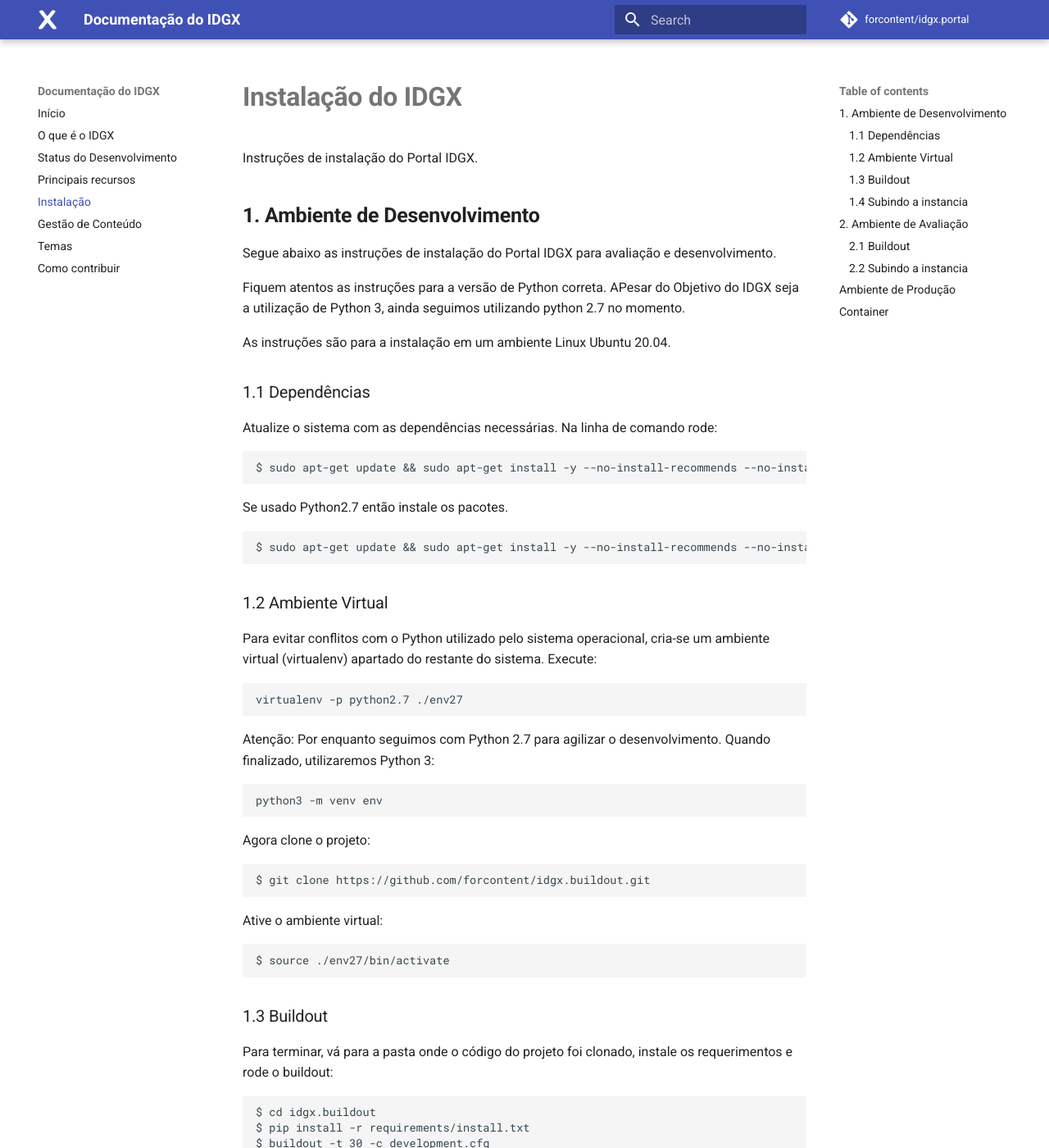
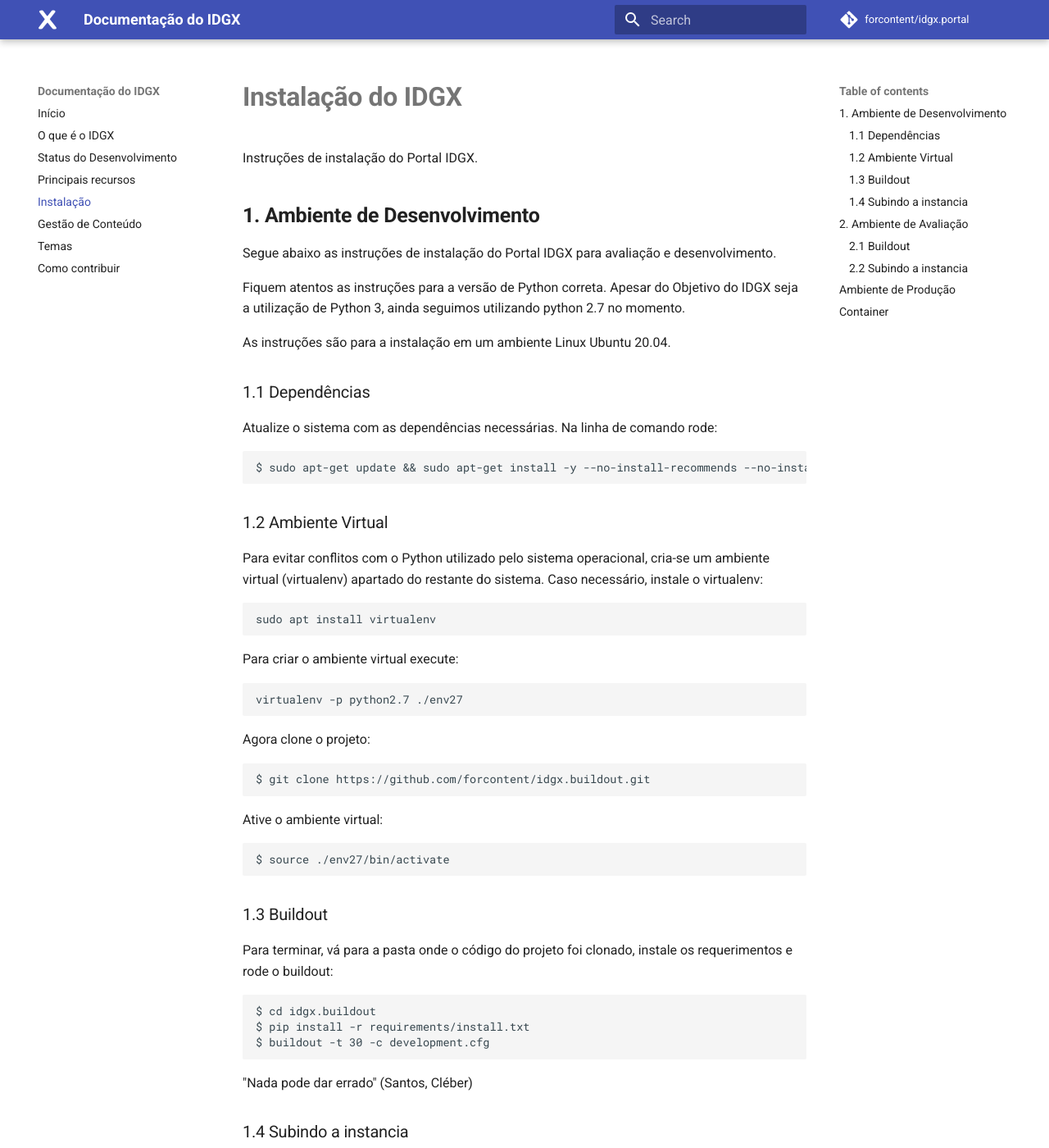
Before and after one commit to forcontent/idgx.buildout, an MkDocs documentation site: the page built from docs/instalacao.md, in a window 1280 px wide and 1400 px high. Shown: the whole window at 82% size. Built offline with MkDocs 1.6.1 and Material for MkDocs 9.7.7, drawn with Linux system fonts in a browser that asks for light colours; comment, search, counter and statistics services are not loaded.

Commit message:
Adiciona a instalação do virtualenv

````diff
--- a/docs/instalacao.md
+++ b/docs/instalacao.md
@@ -5,19 +5,12 @@ Instruções de instalação do Portal IDGX.
 ## 1. Ambiente de Desenvolvimento
 Segue abaixo as instruções de instalação do Portal IDGX para avaliação e desenvolvimento.
 
-Fiquem atentos as instruções para a versão de Python correta. APesar do Objetivo do IDGX seja a utilização de Python 3, ainda seguimos utilizando python 2.7 no momento.
+Fiquem atentos as instruções para a versão de Python correta. Apesar do Objetivo do IDGX seja a utilização de Python 3, ainda seguimos utilizando python 2.7 no momento.
 
 As instruções são para a instalação em um ambiente Linux Ubuntu 20.04.
 
 ### 1.1 Dependências
 Atualize o sistema com as dependências necessárias. Na linha de comando rode:
-
-
-```
-$ sudo apt-get update && sudo apt-get install -y --no-install-recommends --no-install-suggests python3-setuptools python3-dev build-essential python3-cffi libpcre3-dev libssl-dev libxml2-dev libxslt1-dev libbz2-dev libjpeg62-dev libyaml-dev curl tzdata net-tools python3-venv
-```
-
-Se usado Python2.7 então instale os pacotes.
 
 ```
 $ sudo apt-get update && sudo apt-get install -y --no-install-recommends --no-install-suggests python-setuptools python2-dev build-essential python-cffi libpcre3-dev libssl-dev libxml2-dev libxslt1-dev libbz2-dev libjpeg62-dev libyaml-dev curl tzdata net-tools
@@ -25,16 +18,17 @@ $ sudo apt-get update && sudo apt-get install -y --no-install-recommends --no-in
 
 ### 1.2 Ambiente Virtual
 
-Para evitar conflitos com o Python utilizado pelo sistema operacional, cria-se um ambiente virtual (virtualenv) apartado do restante do sistema. Execute:
+Para evitar conflitos com o Python utilizado pelo sistema operacional, cria-se um ambiente virtual (virtualenv) apartado do restante do sistema.
+Caso necessário, instale o virtualenv:
+
+```
+sudo apt install virtualenv
+```
+
+Para criar o ambiente virtual execute:
 
 ```
 virtualenv -p python2.7 ./env27
-```
-
-Atenção: Por enquanto seguimos com Python 2.7 para agilizar o desenvolvimento. Quando finalizado, utilizaremos Python 3:
-
-```
-python3 -m venv env
 ```
 
 Agora clone o projeto:
````
